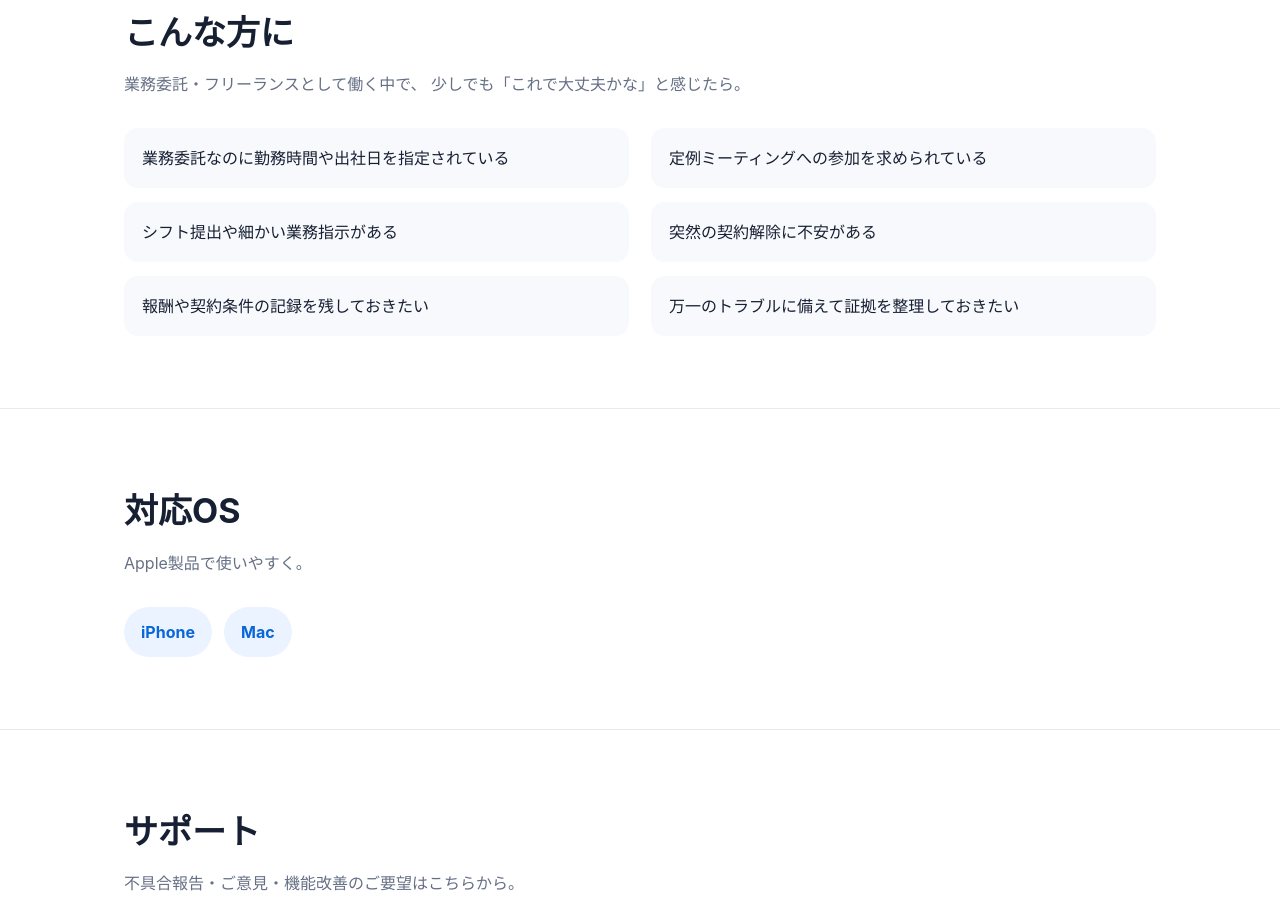
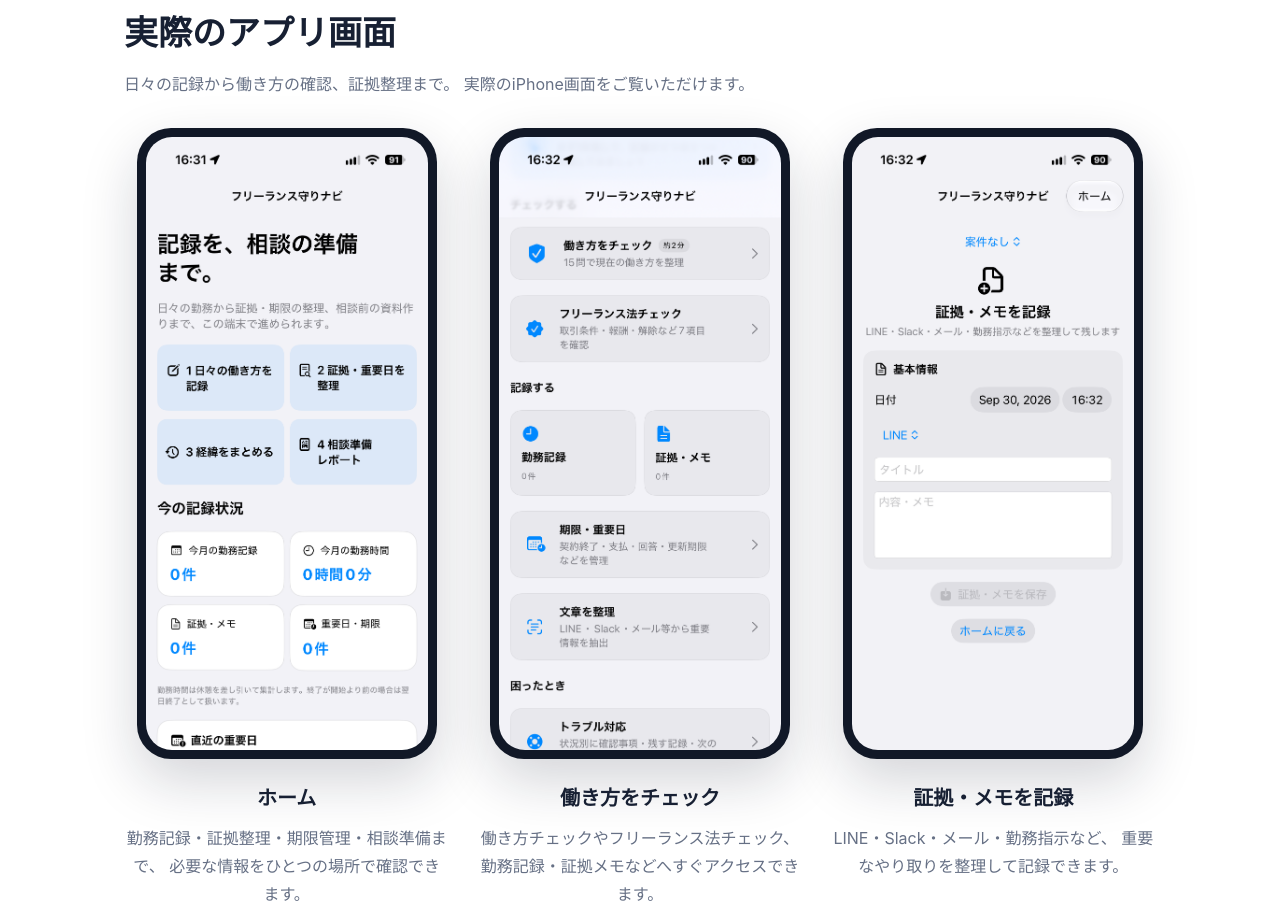
Before and after one commit to sidebusiness1973-spec/freelance-guard, a plain HTML site: page index.html in a window 1280 px wide. Shown: the part 1454-2378 px from the top of the page. Drawn offline with Linux system fonts and the light colour scheme.

Commit message:
Add app screenshots to website

```diff
--- a/index.html
+++ b/index.html
@@ -18,7 +18,9 @@
 
 *{box-sizing:border-box}
 
-html{scroll-behavior:smooth}
+html{
+  scroll-behavior:smooth;
+}
 
 body{
   margin:0;
@@ -174,6 +176,45 @@ h2{
   color:#475467;
 }
 
+/* アプリ画面 */
+
+.screenshot-grid{
+  display:grid;
+  grid-template-columns:repeat(3,1fr);
+  gap:28px;
+  align-items:start;
+}
+
+.screenshot-card{
+  text-align:center;
+}
+
+.phone{
+  max-width:300px;
+  margin:0 auto 22px;
+  padding:9px;
+  background:#111827;
+  border-radius:34px;
+  box-shadow:0 22px 55px rgba(15,23,42,.18);
+}
+
+.phone img{
+  width:100%;
+  display:block;
+  border-radius:26px;
+}
+
+.screenshot-card h3{
+  margin:0 0 8px;
+  font-size:20px;
+}
+
+.screenshot-card p{
+  margin:0 auto;
+  max-width:320px;
+  color:var(--muted);
+}
+
 .checklist{
   display:grid;
   grid-template-columns:1fr 1fr;
@@ -229,12 +270,39 @@ footer{
 }
 
 @media(max-width:800px){
-  .grid{grid-template-columns:1fr}
-  .checklist{grid-template-columns:1fr}
-  .navlinks{display:none}
-  .hero{padding:72px 0 56px}
-  section{padding:54px 0}
-  h2{font-size:29px}
+
+  .grid{
+    grid-template-columns:1fr;
+  }
+
+  .screenshot-grid{
+    grid-template-columns:1fr;
+    gap:48px;
+  }
+
+  .checklist{
+    grid-template-columns:1fr;
+  }
+
+  .navlinks{
+    display:none;
+  }
+
+  .hero{
+    padding:72px 0 56px;
+  }
+
+  section{
+    padding:54px 0;
+  }
+
+  h2{
+    font-size:29px;
+  }
+
+  .phone{
+    max-width:280px;
+  }
 }
 </style>
 </head>
@@ -244,19 +312,27 @@ footer{
 <header>
 <div class="wrap">
 <nav>
-      <div class="brand">フリーランス守りナビ</div>
+
+<div class="brand">
+フリーランス守りナビ
+</div>
+
 <div class="navlinks">
 <a href="#features">主な機能</a>
+<a href="#screens">アプリ画面</a>
 <a href="#target">こんな方に</a>
 <a href="#support">サポート</a>
 </div>
+
 </nav>
 </div>
 </header>
 
+
 <main>
 
 <section class="hero">
+
 <div class="wrap">
 
 <span class="eyebrow">
@@ -275,20 +351,24 @@ footer{
 </p>
 
 <div class="cta">
+
 <span class="btn disabled">
 App Store 公開準備中
 </span>
 
-      <a class="btn secondary" href="#features">
-        機能を見る
+<a class="btn secondary" href="#screens">
+アプリ画面を見る
 </a>
+
 </div>
 
 </div>
+
 </section>
 
 
 <section id="features">
+
 <div class="wrap">
 
 <h2>主な機能</h2>
@@ -339,7 +419,8 @@ footer{
 <div class="icon">📄</div>
 <h3>レポート</h3>
 <p>
-          保存した情報を見返しやすい形にまとめることを支援します。
+保存した情報を見返しやすい形に
+まとめることを支援します。
 </p>
 </div>
 
@@ -353,12 +434,88 @@ footer{
 </div>
 
 </div>
+</div>
+
+</section>
+
+
+<section id="screens">
+
+<div class="wrap">
+
+<h2>実際のアプリ画面</h2>
+
+<p class="sub">
+日々の記録から働き方の確認、証拠整理まで。
+実際のiPhone画面をご覧いただけます。
+</p>
+
+<div class="screenshot-grid">
+
+<div class="screenshot-card">
+
+<div class="phone">
+<img
+src="app-home.png"
+alt="フリーランス守りナビ ホーム画面"
+loading="lazy">
+</div>
+
+<h3>ホーム</h3>
+
+<p>
+勤務記録・証拠整理・期限管理・相談準備まで、
+必要な情報をひとつの場所で確認できます。
+</p>
 
 </div>
+
+
+<div class="screenshot-card">
+
+<div class="phone">
+<img
+src="app-features.png"
+alt="フリーランス守りナビ 機能一覧"
+loading="lazy">
+</div>
+
+<h3>働き方をチェック</h3>
+
+<p>
+働き方チェックやフリーランス法チェック、
+勤務記録・証拠メモなどへすぐアクセスできます。
+</p>
+
+</div>
+
+
+<div class="screenshot-card">
+
+<div class="phone">
+<img
+src="app-evidence.png"
+alt="フリーランス守りナビ 証拠メモ入力画面"
+loading="lazy">
+</div>
+
+<h3>証拠・メモを記録</h3>
+
+<p>
+LINE・Slack・メール・勤務指示など、
+重要なやり取りを整理して記録できます。
+</p>
+
+</div>
+
+</div>
+</div>
+
 </section>
 
 
 <section id="target">
+
 <div class="wrap">
 
 <h2>こんな方に</h2>
@@ -397,10 +554,12 @@ footer{
 </div>
 
 </div>
+
 </section>
 
 
 <section>
+
 <div class="wrap">
 
 <h2>対応OS</h2>
@@ -410,15 +569,24 @@ footer{
 </p>
 
 <div class="os">
-      <span class="pill">iPhone</span>
-      <span class="pill">Mac</span>
+
+<span class="pill">
+iPhone
+</span>
+
+<span class="pill">
+Mac
+</span>
+
 </div>
 
 </div>
+
 </section>
 
 
 <section id="support">
+
 <div class="wrap">
 
 <h2>サポート</h2>
@@ -454,10 +622,12 @@ footer{
 </div>
 
 </div>
+
 </section>
 
 
 <section>
+
 <div class="wrap">
 
 <h2>免責事項</h2>
@@ -469,6 +639,7 @@ footer{
 </div>
 
 </div>
+
 </section>
 
 </main>
```
Lines whose indentation alone changed are shown as unchanged.
